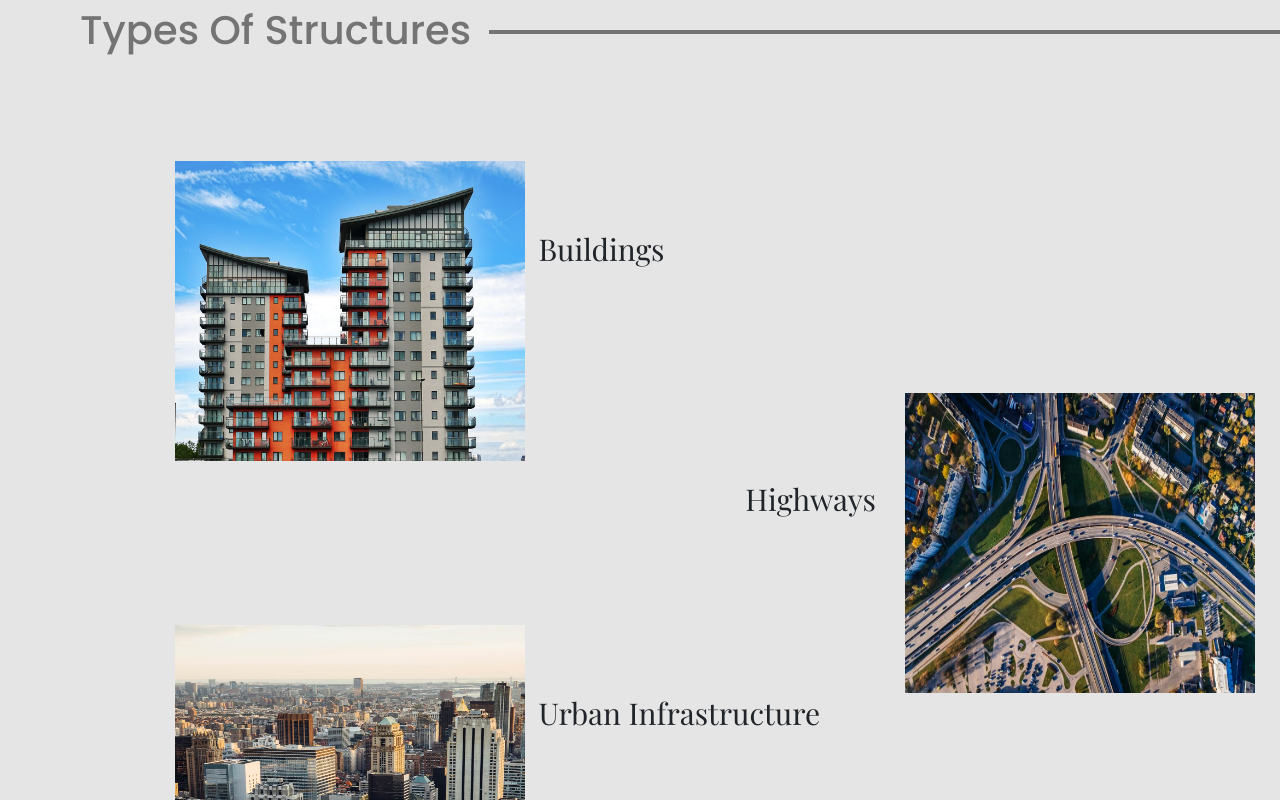
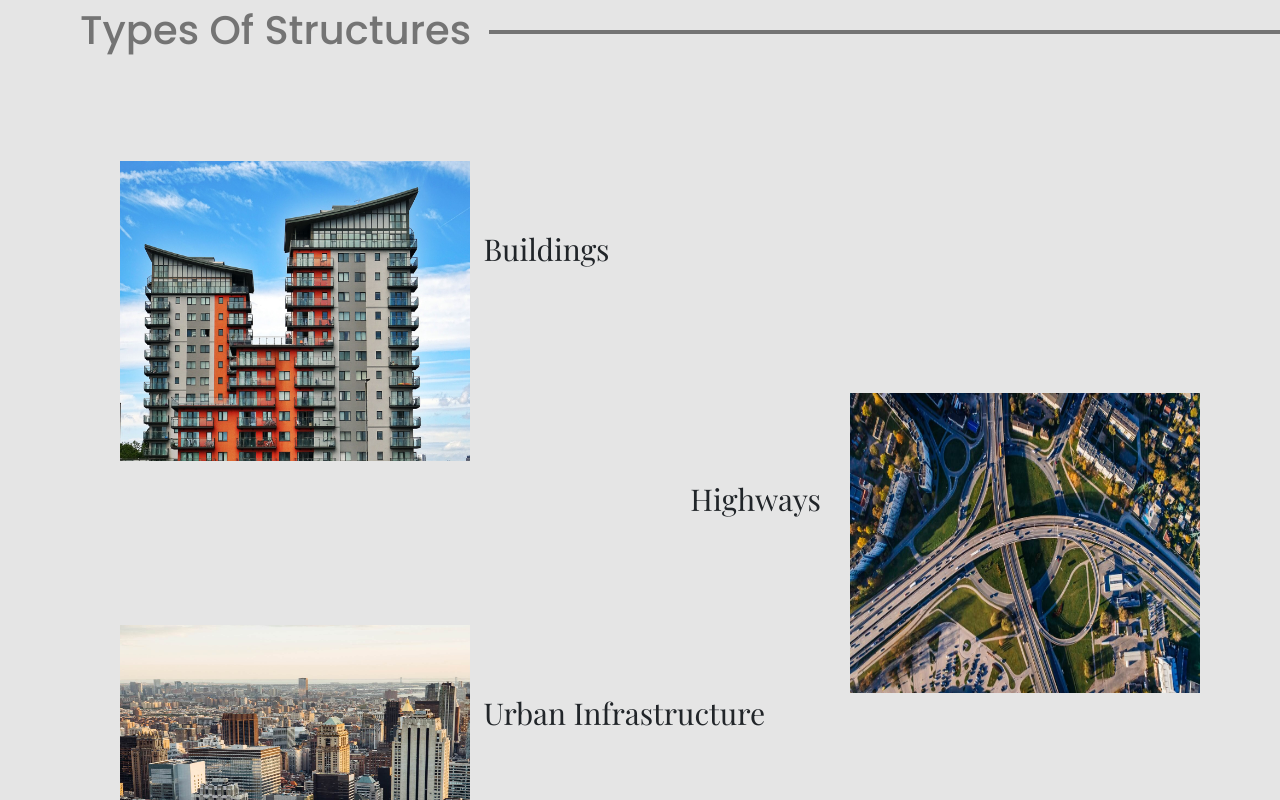
Before and after one commit to Nirbyoleek/ES-India, a React (Create React App) app: page / in a window 1280 px wide. Shown: the part 5780-6580 px from the top of the page. Built offline with nearby package versions, Linux system fonts and the light colour scheme.

Commit message:
Alignment in specialisation fixed

```diff
--- a/src/components/LandingPage/Specializations/Specializations.module.css
+++ b/src/components/LandingPage/Specializations/Specializations.module.css
@@ -49,7 +49,7 @@
   padding: 40px;
   width: 100%;
   margin: -75px auto;
-  margin-left: 100px;
+  margin-left: 45px;
 }
 .leftSec1 {
   width: 35%;
--- a/src/components/nav-header/nav-header.js
+++ b/src/components/nav-header/nav-header.js
@@ -12,6 +12,8 @@ const Header = () => {
   const toggleClass = () => {
     setActive(!isActive);
   };
+  var d = new Date();
+  var n = d.getFullYear();
   const [showMenu, setShowMenu] = useState(false);
 
   let menu;
@@ -107,7 +109,7 @@ const Header = () => {
                 </li>
               </ul>
               <p style={{ textAlign: "center" }}>
-                Copyright © 2020 Expert AE Solutions
+                Copyright © {n} Expert AE Solutions
               </p>
             </div>
           </Fade>
```
